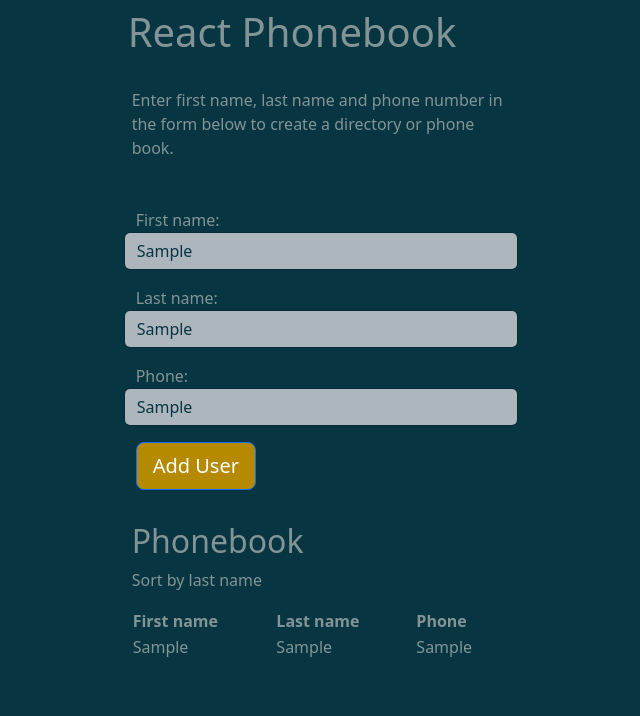
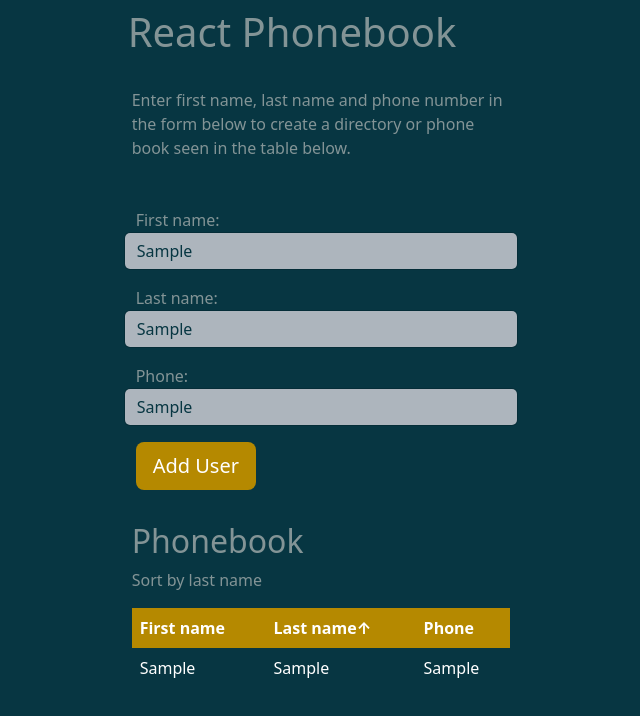
Before and after one commit to hawgfuel/phone-book-sample, a React (Create React App) app: page / in a window 1280 px wide. Both pictures are taken after typing "Sample", "Sample", "Sample" into the empty fields and a click on the button "Add User". Shown: the top 716 px of the page, without its empty margins (319-959 px from the left). Built offline with nearby package versions, Linux system fonts and the light colour scheme.

Commit message:
added basic form validation and sorting icon

```diff
--- a/src/pages/phonebook/phonebook.js
+++ b/src/pages/phonebook/phonebook.js
@@ -1,12 +1,17 @@
-import React, { useState } from 'react';
+import React, { useState, useEffect } from 'react';
 
 export function PhoneBook() {
     const [userFirstname, setUserFirstname] = useState("");
     const [userLastname, setUserLastname] = useState("");
     const [userPhone, setUserPhone] = useState("");
+    const [formIsValid, setFormIsValid] = useState(true);
     const [userData, setUserData] = useState([{}]);
     const [sortKey, setSortKey] = useState(null);
     const [sortOrder, setSortOrder] = useState('asc');
+
+    useEffect(() => {
+      console.log(formIsValid);
+  },[formIsValid])
 
     let getFormData = {
         userFirstname: userFirstname,
@@ -14,8 +19,20 @@ export function PhoneBook() {
         userPhone: userPhone
     }
 
+    function validateForm() {
+      if (Object.values(getFormData).includes('')) {
+        setFormIsValid(false);
+        return false;
+      } else {
+        setFormIsValid(true);
+        return true;
+      }
+    }
+
     function saveUser(){
-      let dataArr = [];
+      const isValid = validateForm();
+      if(isValid){
+        let dataArr = [];
         if(userData[0].userFirstname){
           dataArr.push(...userData, getFormData);
           setUserData( dataArr);
@@ -23,6 +40,7 @@ export function PhoneBook() {
           dataArr.push(getFormData);
           setUserData(dataArr);
         }
+      }
     };
 
     const handleSort = (key) => {
@@ -48,7 +66,10 @@ export function PhoneBook() {
     return (
         <div className='container row bs-component col-lg-4 mx-auto d-grid gap-3'>
           <h1 className='page-header p-2'>React Phonebook</h1>
-          <p>Enter first name, last name and phone number in the form below to create a directory or phone book.</p>
+          <p>Enter first name, last name and phone number in the form below to create a directory or phone book seen in the table below.</p>
+          {!formIsValid &&
+              <p className='text-danger'>*All fields are required</p>
+          }
           <form id="phoneBook" className='content-start p-2' onSubmit={e => { e.preventDefault() }}>
             <fieldset>
             <div className='form-group row p-2'>
@@ -56,7 +77,9 @@ export function PhoneBook() {
                 <input
                     className='userFirstname form-control'
                     name='userFirstname'
+                    placeholder={'First name'}
                     value={userFirstname}
+                    required={true}
                     onChange={(e) => setUserFirstname(e.target.value)}
                     type='text'
                 />
@@ -67,6 +90,7 @@ export function PhoneBook() {
                       className='userLastname form-control'
                       name='userLastname'
                       value={userLastname}
+                      placeholder={'Last name'}
                       onChange={(e) => setUserLastname(e.target.value)}
                       type='text'
                   />
@@ -77,13 +101,14 @@ export function PhoneBook() {
                     className='userPhoneform-control form-control'
                     name='userPhone'
                     value={userPhone}
+                    placeholder={'Phone number'}
                     onChange={(e) => setUserPhone(e.target.value)}
                     type='text'
                 />
               </div>
               <div className='bs-component mb-20  p-2'>
                 <button
-                    className='btn btn-primary btn-lg'
+                    className='btn mustard-bg btn-lg'
                     type='button'
                     onClick={() => saveUser()}>Add User</button>
             </div>
@@ -98,19 +123,19 @@ export function PhoneBook() {
         <div className='table-container'>
             <h2>Phonebook</h2>
             <p>Sort by last name</p>
-            <table className='w-100 p-3'>
-                <thead>
+            <table className='w-100 p-3 p-2'>
+                <thead className='mustard-bg'>
                 <tr>
-                    <th>First name</th>
-                    <th onClick={() => handleSort('userLastname')}>Last name</th>
-                    <th>Phone</th>
+                    <th className='p-2'><span>First name</span></th>
+                    <th className={`p-2 ${sortOrder}`} onClick={() => handleSort('userLastname')}><span>Last name</span></th>
+                    <th className='p-2'><span>Phone</span></th>
                 </tr>
                 </thead>
                 {userData[0].userFirstname && userData.map((user, index) => (
-                <tr id={`user-${index}`} key={index}>
-                    <td>{user.userFirstname}</td>
-                    <td>{user.userLastname}</td>
-                    <td>{user.userPhone}</td>
+                <tr className="table-dark" id={`user-${index}`} key={index}>
+                    <td className='p-2'>{user.userFirstname}</td>
+                    <td className='p-2'>{user.userLastname}</td>
+                    <td className='p-2'>{user.userPhone}</td>
                     </tr>
                 ))}
             </table>
--- a/src/styles.css
+++ b/src/styles.css
@@ -3,8 +3,9 @@ body.phonebook {
     color:#839496;
 }
 
-.phonebook button {
+.mustard-bg {
     background-color: #b58900;
+    color:#fff;
 }
 
 .phonebook .form-control{
@@ -24,3 +25,10 @@ body.phonebook {
     border-radius: var(--bs-border-radius);
     transition: border-color 0.15s ease-in-out, box-shadow 0.15s ease-in-out;
 }
+
+.sortable{
+    cursor:pointer;
+}
+
+.asc span:after {content:"\2191";}
+.desc span:after{content:"\2193";}
```
